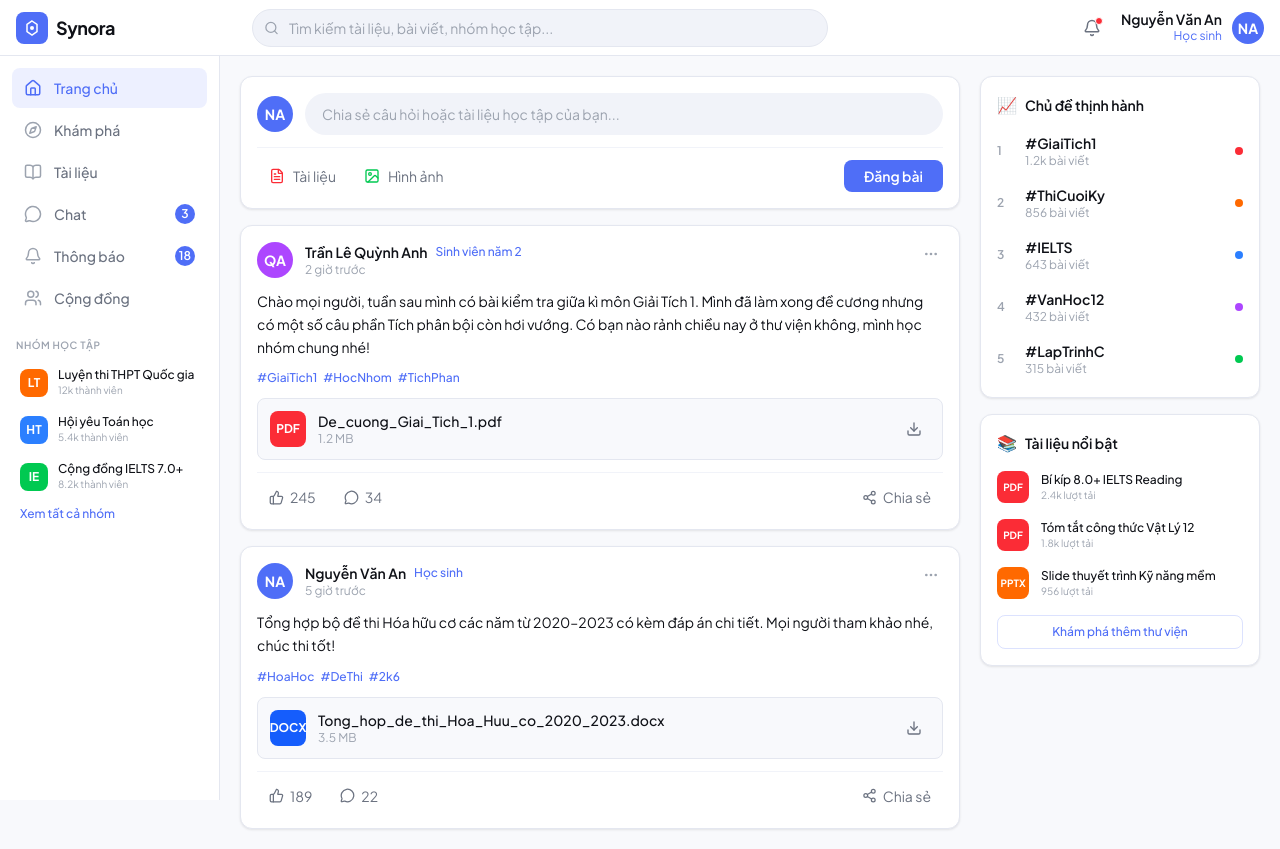
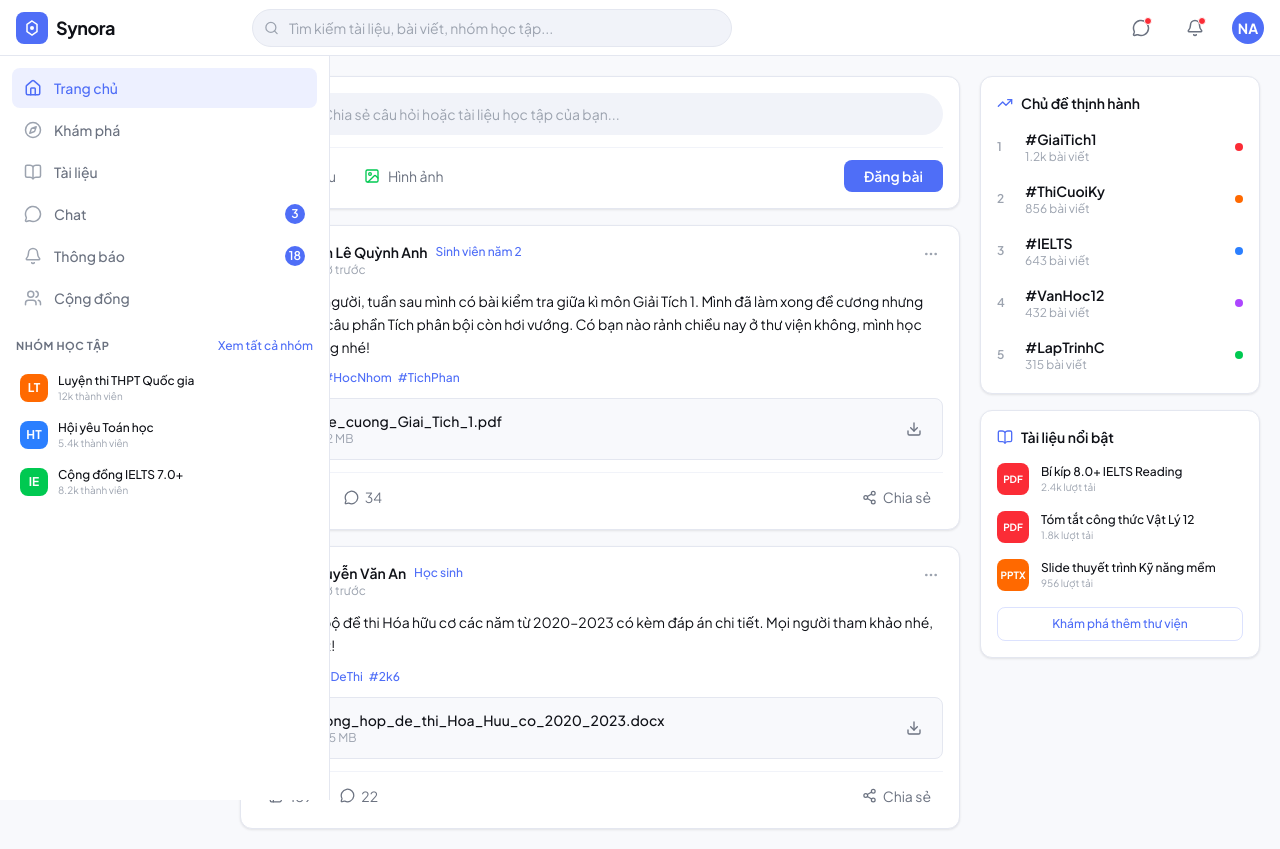
Before and after one commit to ychrisdev/Synora, a Next.js app: page /main/feed in a window 1280 px wide. Built offline with nearby package versions, Linux system fonts and the light colour scheme.

Commit message:
fix(ui): fix layout structure in Topbar, Sidebar, TrendingTopics and FeaturedDocs

```diff
--- a/src/components/feed/FeaturedDocs.tsx
+++ b/src/components/feed/FeaturedDocs.tsx
@@ -1,4 +1,5 @@
 import Link from "next/link";
+import { BookOpen } from "lucide-react";
 
 const docs = [
   { id: 1, title: "Bí kíp 8.0+ IELTS Reading", type: "PDF", downloads: "2.4k lượt tải", color: "bg-red-500" },
@@ -10,7 +11,7 @@ export default function FeaturedDocs() {
   return (
     <div className="bg-white rounded-xl border border-surface-200 shadow-card p-4">
       <div className="flex items-center gap-2 mb-3">
-        <span className="text-base">📚</span>
+        <BookOpen size={16} className="text-primary" />
         <h3 className="text-sm font-semibold text-text-primary">Tài liệu nổi bật</h3>
       </div>
       <div className="flex flex-col gap-2">
--- a/src/components/feed/TrendingTopics.tsx
+++ b/src/components/feed/TrendingTopics.tsx
@@ -1,3 +1,5 @@
+import { TrendingUp } from "lucide-react";
+
 const topics = [
   { rank: 1, tag: "#GiaiTich1", count: "1.2k bài viết", color: "bg-red-500" },
   { rank: 2, tag: "#ThiCuoiKy", count: "856 bài viết", color: "bg-orange-500" },
@@ -10,7 +12,7 @@ export default function TrendingTopics() {
   return (
     <div className="bg-white rounded-xl border border-surface-200 shadow-card p-4">
       <div className="flex items-center gap-2 mb-3">
-        <span className="text-base">📈</span>
+        <TrendingUp size={16} className="text-primary" />
         <h3 className="text-sm font-semibold text-text-primary">Chủ đề thịnh hành</h3>
       </div>
       <div className="flex flex-col gap-2">
--- a/src/components/layout/Sidebar.tsx
+++ b/src/components/layout/Sidebar.tsx
@@ -22,19 +22,38 @@ const navItems = [
 ];
 
 const groups = [
-  { id: 1, name: "Luyện thi THPT Quốc gia", members: "12k", color: "bg-orange-500", initials: "LT" },
-  { id: 2, name: "Hội yêu Toán học", members: "5.4k", color: "bg-blue-500", initials: "HT" },
-  { id: 3, name: "Cộng đồng IELTS 7.0+", members: "8.2k", color: "bg-green-500", initials: "IE" },
+  {
+    id: 1,
+    name: "Luyện thi THPT Quốc gia",
+    members: "12k",
+    color: "bg-orange-500",
+    initials: "LT",
+  },
+  {
+    id: 2,
+    name: "Hội yêu Toán học",
+    members: "5.4k",
+    color: "bg-blue-500",
+    initials: "HT",
+  },
+  {
+    id: 3,
+    name: "Cộng đồng IELTS 7.0+",
+    members: "8.2k",
+    color: "bg-green-500",
+    initials: "IE",
+  },
 ];
 
 export default function Sidebar() {
   const pathname = usePathname();
 
   return (
-    <aside className="fixed left-0 top-14 h-[calc(100vh-56px)] w-[220px] bg-white border-r border-surface-200 flex flex-col overflow-y-auto z-20">
+    <aside className="fixed left-0 top-14 h-[calc(100vh-56px)] w-[330px] bg-white border-r border-surface-200 flex flex-col overflow-y-auto z-20">
       <nav className="flex flex-col gap-0.5 p-3">
         {navItems.map((item) => {
-          const isActive = pathname === item.href || pathname.startsWith(item.href + "/");
+          const isActive =
+            pathname === item.href || pathname.startsWith(item.href + "/");
           return (
             <Link
               key={item.href}
@@ -43,13 +62,15 @@ export default function Sidebar() {
                 "nav-item flex items-center gap-3 px-3 py-2.5 rounded-lg text-sm font-medium group",
                 isActive
                   ? "bg-primary/10 text-primary"
-                  : "text-text-secondary hover:bg-surface-100 hover:text-text-primary"
+                  : "text-text-secondary hover:bg-surface-100 hover:text-text-primary",
               )}
             >
               <item.icon
                 size={18}
                 className={clsx(
-                  isActive ? "text-primary" : "text-text-muted group-hover:text-text-primary"
+                  isActive
+                    ? "text-primary"
+                    : "text-text-muted group-hover:text-text-primary",
                 )}
               />
               <span className="flex-1">{item.label}</span>
@@ -64,29 +85,41 @@ export default function Sidebar() {
       </nav>
 
       <div className="px-4 pt-2 pb-1">
-        <p className="text-[10px] font-semibold text-text-muted uppercase tracking-wider mb-2">
-          Nhóm học tập
-        </p>
-        <div className="flex flex-col gap-1">
+        <div className="flex items-center justify-between">
+          <p className="text-[11px] font-bold text-text-secondary uppercase tracking-wider">
+            Nhóm học tập
+          </p>
+
+          <button className="text-xs text-primary font-medium hover:text-primary-700 cursor-pointer">
+            Xem tất cả nhóm
+          </button>
+        </div>
+        <div className="flex flex-col gap-1 mt-3">
           {groups.map((group) => (
             <Link
               key={group.id}
               href={`/main/community`}
               className="flex items-center gap-2.5 px-1 py-1.5 rounded-lg hover:bg-surface-100 transition-colors"
             >
-              <div className={clsx("w-7 h-7 rounded-lg flex items-center justify-center text-white text-xs font-bold", group.color)}>
+              <div
+                className={clsx(
+                  "w-7 h-7 rounded-lg flex items-center justify-center text-white text-xs font-bold",
+                  group.color,
+                )}
+              >
                 {group.initials}
               </div>
               <div className="flex-1 min-w-0">
-                <p className="text-xs font-medium text-text-primary truncate">{group.name}</p>
-                <p className="text-[10px] text-text-muted">{group.members} thành viên</p>
+                <p className="text-xs font-medium text-text-primary truncate">
+                  {group.name}
+                </p>
+                <p className="text-[10px] text-text-muted">
+                  {group.members} thành viên
+                </p>
               </div>
             </Link>
           ))}
         </div>
-        <button className="mt-2 text-xs text-primary font-medium hover:underline px-1">
-          Xem tất cả nhóm
-        </button>
       </div>
     </aside>
   );
--- a/src/components/layout/Topbar.tsx
+++ b/src/components/layout/Topbar.tsx
@@ -1,7 +1,7 @@
 "use client";
 
 import Link from "next/link";
-import { Bell, Search } from "lucide-react";
+import { Bell, Search, MessageCircle } from "lucide-react";
 
 export default function Topbar() {
   return (
@@ -18,7 +18,7 @@ export default function Topbar() {
       </Link>
 
       {/* Search */}
-      <div className="flex-1 max-w-xl">
+      <div className="flex-1 max-w-[480px]">
         <div className="relative">
           <Search size={15} className="absolute left-3 top-1/2 -translate-y-1/2 text-text-muted" />
           <input
@@ -30,16 +30,16 @@ export default function Topbar() {
       </div>
 
       {/* Right */}
-      <div className="flex items-center gap-3 ml-auto">
+      <div className="flex items-center gap-5 ml-auto">
+        <button className="relative p-2 rounded-full hover:bg-surface-100 transition-colors">
+          <MessageCircle size={18} className="text-text-secondary" />
+          <span className="absolute top-1.5 right-1.5 w-2 h-2 bg-red-500 rounded-full border border-white" />
+        </button>
         <button className="relative p-2 rounded-full hover:bg-surface-100 transition-colors">
           <Bell size={18} className="text-text-secondary" />
           <span className="absolute top-1.5 right-1.5 w-2 h-2 bg-red-500 rounded-full border border-white" />
         </button>
         <div className="flex items-center gap-2.5">
-          <div className="text-right hidden sm:block">
-            <p className="text-sm font-semibold text-text-primary leading-tight">Nguyễn Văn An</p>
-            <p className="text-xs text-primary">Học sinh</p>
-          </div>
           <div className="w-8 h-8 bg-primary rounded-full flex items-center justify-center text-white text-sm font-bold">
             NA
           </div>
```
